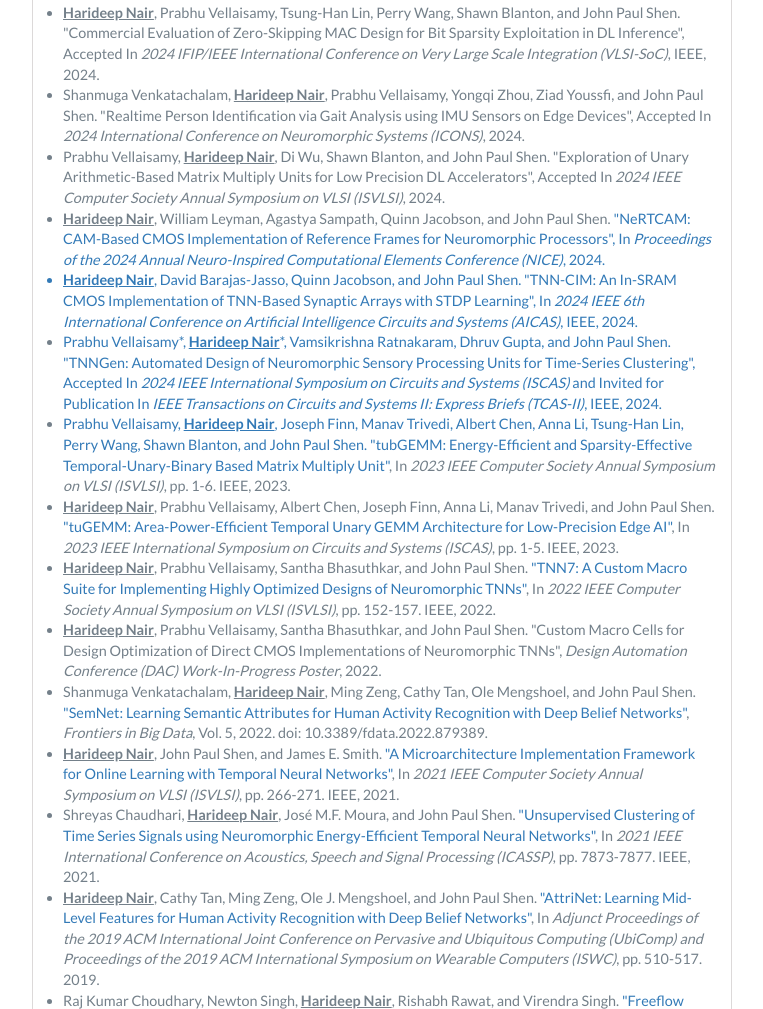
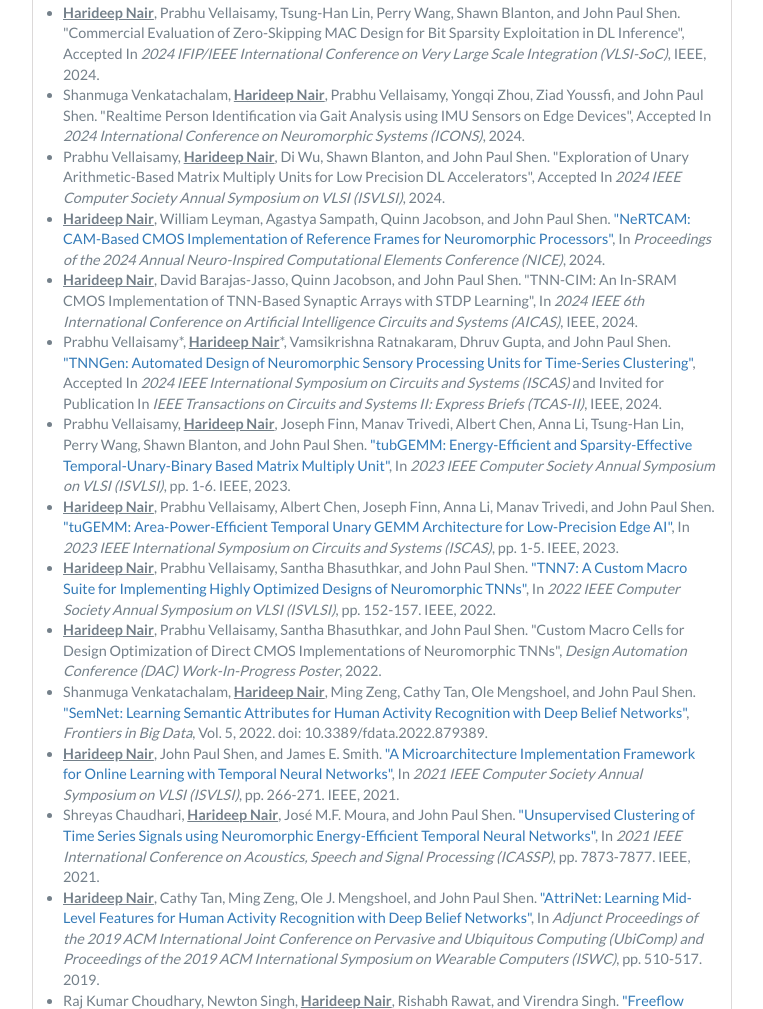
Before and after one commit to hpnair/hpnair.github.io, a website: page index.html in a window 1280 px wide. Shown: the part 2419-3428 px from the top of the page, without its empty margins (258-1021 px from the left). Drawn offline with nearby package versions, Linux system fonts and the light colour scheme.

Commit message:
Update index.html

```diff
--- a/index.html
+++ b/index.html
@@ -169,13 +169,13 @@
 		Prabhu Vellaisamy, <b><u>Harideep Nair</u></b>, Di Wu, Shawn Blanton, and John Paul Shen. "Exploration of Unary Arithmetic-Based Matrix Multiply Units for Low Precision DL Accelerators", Accepted In <i>2024 IEEE Computer Society Annual Symposium on VLSI (ISVLSI)</i>, 2024.
 	    </li>
 	    <li>
-		<b><u>Harideep Nair</u></b>, William Leyman, Agastya Sampath, Quinn Jacobson, and John Paul Shen. <a href="https://ieeexplore.ieee.org/abstract/document/10548603">"NeRTCAM: CAM-Based CMOS Implementation of Reference Frames for Neuromorphic Processors", In <i>Proceedings of the 2024 Annual Neuro-Inspired Computational Elements Conference (NICE)</i>, 2024.
+		<b><u>Harideep Nair</u></b>, William Leyman, Agastya Sampath, Quinn Jacobson, and John Paul Shen. <a href="https://ieeexplore.ieee.org/abstract/document/10548603">"NeRTCAM: CAM-Based CMOS Implementation of Reference Frames for Neuromorphic Processors"</a>, In <i>Proceedings of the 2024 Annual Neuro-Inspired Computational Elements Conference (NICE)</i>, 2024.
 	    </li>
 	    <li>
 		<b><u>Harideep Nair</u></b>, David Barajas-Jasso, Quinn Jacobson, and John Paul Shen. "TNN-CIM: An In-SRAM CMOS Implementation of TNN-Based Synaptic Arrays with STDP Learning", In <i>2024 IEEE 6th International Conference on Artificial Intelligence Circuits and Systems (AICAS)</i>, IEEE, 2024.
 	    </li>
             <li>
-                Prabhu Vellaisamy*, <b><u>Harideep Nair</u></b>*, Vamsikrishna Ratnakaram, Dhruv Gupta, and John Paul Shen. <a href="https://ieeexplore.ieee.org/abstract/document/10502269">"TNNGen: Automated Design of Neuromorphic Sensory Processing Units for Time-Series Clustering", Accepted In <i>2024 IEEE International Symposium on Circuits and Systems (ISCAS)</i> and Invited for Publication In <i>IEEE Transactions on Circuits and Systems II: Express Briefs (TCAS-II)</i>, IEEE, 2024.
+                Prabhu Vellaisamy*, <b><u>Harideep Nair</u></b>*, Vamsikrishna Ratnakaram, Dhruv Gupta, and John Paul Shen. <a href="https://ieeexplore.ieee.org/abstract/document/10502269">"TNNGen: Automated Design of Neuromorphic Sensory Processing Units for Time-Series Clustering"</a>, Accepted In <i>2024 IEEE International Symposium on Circuits and Systems (ISCAS)</i> and Invited for Publication In <i>IEEE Transactions on Circuits and Systems II: Express Briefs (TCAS-II)</i>, IEEE, 2024.
 	    </li>
 	    <li>
                 Prabhu Vellaisamy, <b><u>Harideep Nair</u></b>, Joseph Finn, Manav Trivedi, Albert Chen, Anna Li, Tsung-Han Lin, Perry Wang, Shawn Blanton, and John Paul Shen. <a href="https://ieeexplore.ieee.org/abstract/document/10238524">"tubGEMM: Energy-Efficient and Sparsity-Effective Temporal-Unary-Binary Based Matrix Multiply Unit"</a>, In <i>2023 IEEE Computer Society Annual Symposium on VLSI (ISVLSI)</i>, pp. 1-6. IEEE, 2023.
```
